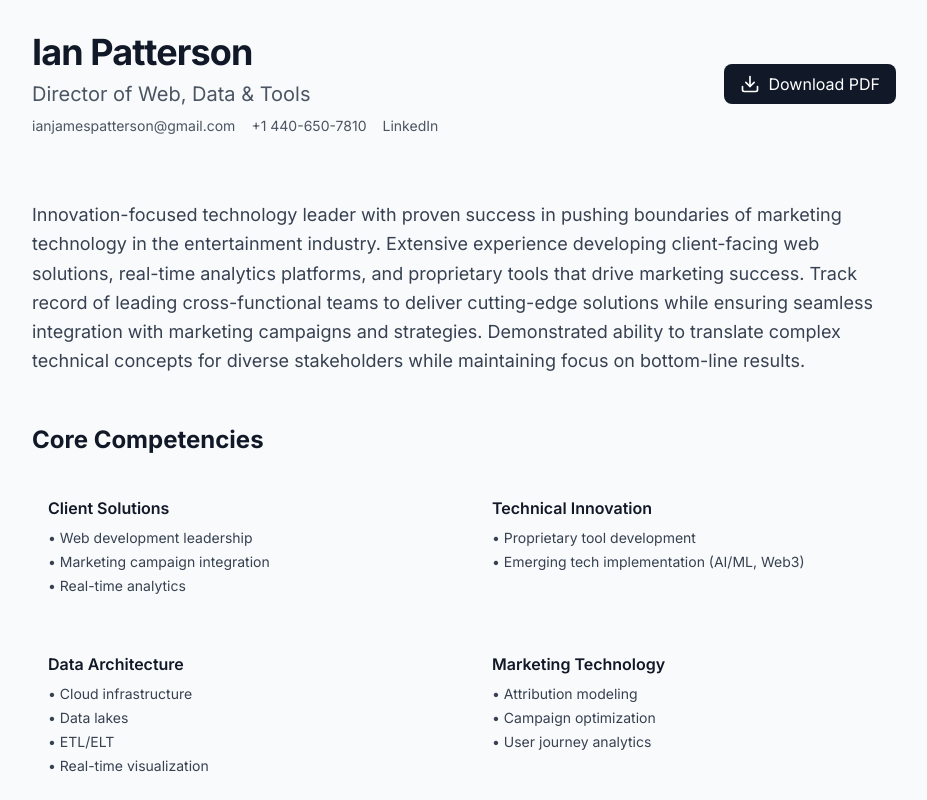
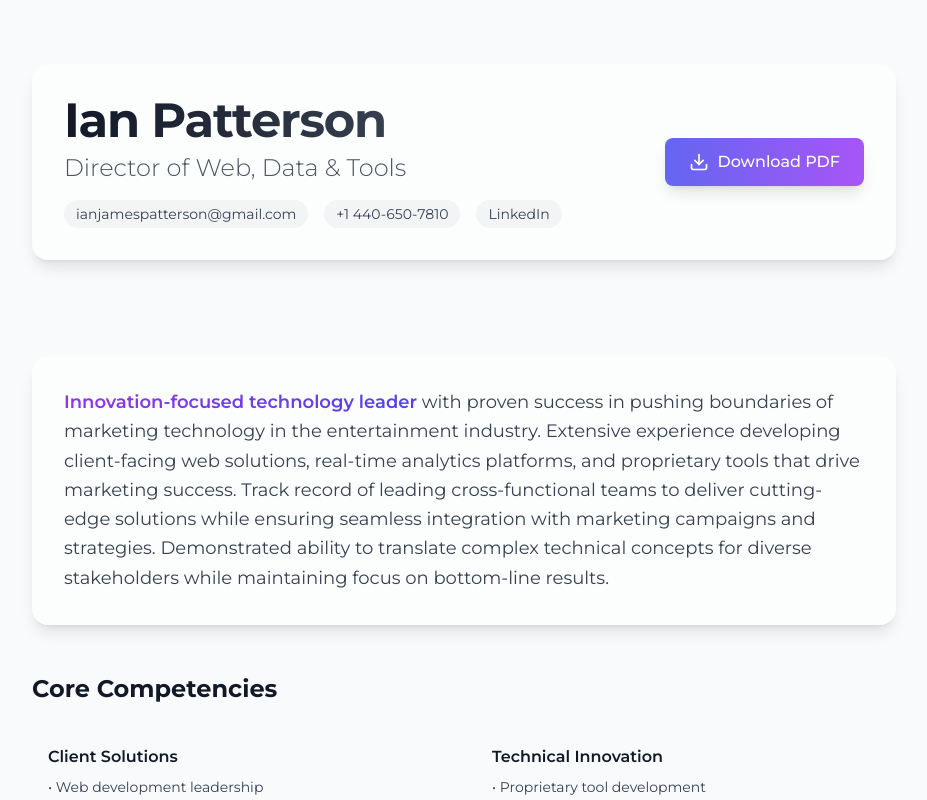
Before and after one commit to ijpatter1/ijpatter1.github.io, a Next.js app: page / in a window 1280 px wide. Shown: the top 800 px of the page, without its empty margins (176-1103 px from the left). Built offline with nearby package versions, Linux system fonts and the light colour scheme.

Commit message:
update styling

```diff
--- a/app/components/Header.tsx
+++ b/app/components/Header.tsx
@@ -1,26 +1,39 @@
-'use client'  // Add this at the top of the file
+'use client'
 
 import { Download } from 'lucide-react'
 
 export default function Header() {
   return (
-    <header className="flex justify-between items-center py-8 px-4 max-w-4xl mx-auto">
+    <header className="relative overflow-hidden">
+      <div className="max-w-4xl mx-auto px-4 py-12 sm:py-16">
+        <div className="backdrop-blur-sm bg-white/50 dark:bg-gray-900/50 rounded-2xl p-8 shadow-lg">
+          <div className="flex flex-col sm:flex-row justify-between items-start sm:items-center gap-6">
             <div>
-        <h1 className="text-4xl font-bold tracking-tight">Ian Patterson</h1>
-        <p className="mt-2 text-xl text-gray-600 dark:text-gray-400">
+              <h1 className="text-4xl sm:text-5xl font-bold tracking-tight bg-gradient-to-r from-gray-900 to-gray-600 dark:from-white dark:to-gray-400 bg-clip-text text-transparent">
+                Ian Patterson
+              </h1>
+              <p className="mt-2 text-xl sm:text-2xl font-light text-gray-600 dark:text-gray-300">
                 Director of Web, Data & Tools
               </p>
-        <div className="mt-2 flex gap-4 text-sm text-gray-600 dark:text-gray-400">
-          <a href="mailto:ianjamespatterson@gmail.com" className="hover:text-gray-900 dark:hover:text-white">
+              <div className="mt-4 flex flex-wrap gap-4 text-sm">
+                <a
+                  href="mailto:ianjamespatterson@gmail.com"
+                  className="inline-flex items-center px-3 py-1 rounded-full bg-gray-100 dark:bg-gray-800 text-gray-700 dark:text-gray-300 hover:bg-gray-200 dark:hover:bg-gray-700 transition-colors"
+                >
                   ianjamespatterson@gmail.com
                 </a>
-          <a href="tel:+14406507810" className="hover:text-gray-900 dark:hover:text-white">
+                <a
+                  href="tel:+14406507810"
+                  className="inline-flex items-center px-3 py-1 rounded-full bg-gray-100 dark:bg-gray-800 text-gray-700 dark:text-gray-300 hover:bg-gray-200 dark:hover:bg-gray-700 transition-colors"
+                >
                   +1 440-650-7810
                 </a>
-          <a href="https://linkedin.com/in/ianpatterson31"
+                <a
+                  href="https://linkedin.com/in/ianpatterson31"
                   target="_blank"
                   rel="noopener noreferrer"
-             className="hover:text-gray-900 dark:hover:text-white">
+                  className="inline-flex items-center px-3 py-1 rounded-full bg-gray-100 dark:bg-gray-800 text-gray-700 dark:text-gray-300 hover:bg-gray-200 dark:hover:bg-gray-700 transition-colors"
+                >
                   LinkedIn
                 </a>
               </div>
@@ -29,11 +42,14 @@ export default function Header() {
               href="/resume.pdf"
               target="_blank"
               rel="noopener noreferrer"
-        className="inline-flex items-center gap-2 px-4 py-2 bg-gray-900 dark:bg-white text-white dark:text-gray-900 rounded-lg hover:bg-gray-800 dark:hover:bg-gray-100 transition-colors"
+              className="group relative inline-flex items-center gap-2 px-6 py-3 bg-gradient-to-r from-indigo-500 to-purple-500 text-white rounded-lg hover:from-indigo-600 hover:to-purple-600 transition-all duration-200 shadow-lg hover:shadow-xl"
             >
-        <Download size={20} />
-        Download PDF
+              <Download size={20} className="group-hover:transform group-hover:-translate-y-1 transition-transform duration-200" />
+              <span className="font-medium">Download PDF</span>
             </a>
+          </div>
+        </div>
+      </div>
     </header>
   )
 }
--- a/app/components/Summary.tsx
+++ b/app/components/Summary.tsx
@@ -1,14 +1,19 @@
 export default function Summary() {
     return (
       <section className="mb-12">
-        <p className="text-lg leading-relaxed text-gray-700 dark:text-gray-300">
-          Innovation-focused technology leader with proven success in pushing boundaries of marketing technology
-          in the entertainment industry. Extensive experience developing client-facing web solutions, real-time
-          analytics platforms, and proprietary tools that drive marketing success. Track record of leading
-          cross-functional teams to deliver cutting-edge solutions while ensuring seamless integration with
-          marketing campaigns and strategies. Demonstrated ability to translate complex technical concepts for
-          diverse stakeholders while maintaining focus on bottom-line results.
-        </p>
+        <div className="backdrop-blur-sm bg-white/50 dark:bg-gray-900/50 rounded-2xl p-8 shadow-lg">
+          <p className="text-lg leading-relaxed text-gray-700 dark:text-gray-300">
+            <span className="font-semibold text-transparent bg-clip-text bg-gradient-to-r from-purple-600 to-indigo-600 dark:from-purple-400 dark:to-indigo-400">
+              Innovation-focused technology leader
+            </span>{" "}
+            with proven success in pushing boundaries of marketing technology in the entertainment industry.
+            Extensive experience developing client-facing web solutions, real-time analytics platforms, and
+            proprietary tools that drive marketing success. Track record of leading cross-functional teams
+            to deliver cutting-edge solutions while ensuring seamless integration with marketing campaigns
+            and strategies. Demonstrated ability to translate complex technical concepts for diverse
+            stakeholders while maintaining focus on bottom-line results.
+          </p>
+        </div>
       </section>
     )
   }
--- a/app/layout.tsx
+++ b/app/layout.tsx
@@ -1,8 +1,9 @@
 import type { Metadata } from 'next'
-import { Inter } from 'next/font/google'
+import { Montserrat } from 'next/font/google'
 import './globals.css'
 
-const inter = Inter({ subsets: ['latin'] })
+// Using Montserrat for a more modern, entertainment-industry feel
+const montserrat = Montserrat({ subsets: ['latin'] })
 
 export const metadata: Metadata = {
   title: 'Ian Patterson - Director of Web, Data & Tools',
@@ -16,8 +17,16 @@ export default function RootLayout({
 }) {
   return (
     <html lang="en">
-      <body className={`${inter.className} bg-white dark:bg-gray-900 text-gray-900 dark:text-white`}>
-        {children}
+      <body className={`${montserrat.className} bg-gradient-to-br from-slate-50 to-slate-100 dark:from-gray-900 dark:to-gray-800`}>
+        {/* Decorative background element */}
+        <div className="fixed inset-0 -z-10 overflow-hidden">
+          <div className="absolute top-0 left-1/2 -translate-x-1/2 w-[1000px] h-[1000px] opacity-20 dark:opacity-10">
+            <div className="absolute inset-0 bg-gradient-to-r from-purple-500 to-indigo-500 rounded-full blur-3xl transform -translate-y-1/2"></div>
+          </div>
+        </div>
+        <div className="relative">
+          {children}
+        </div>
       </body>
     </html>
   )
```
Lines whose indentation alone changed are shown as unchanged.
